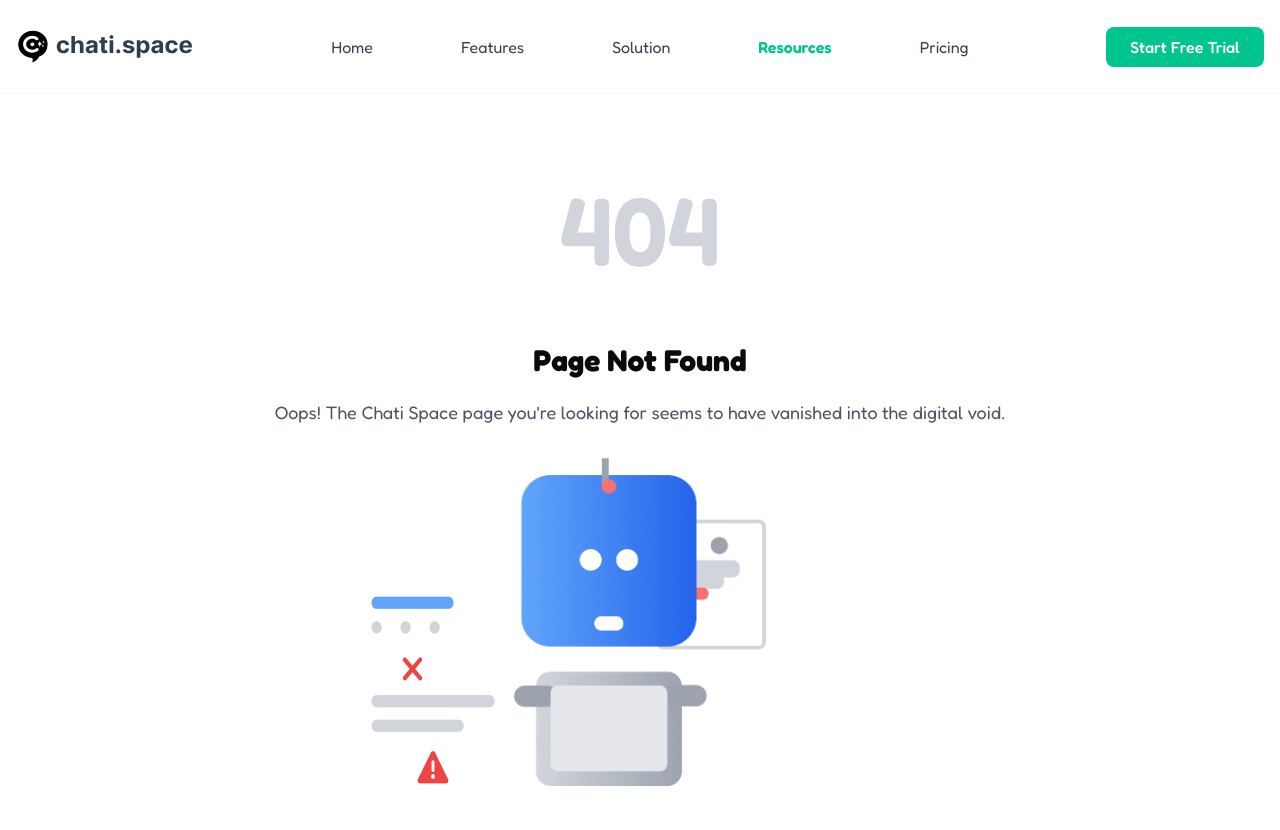
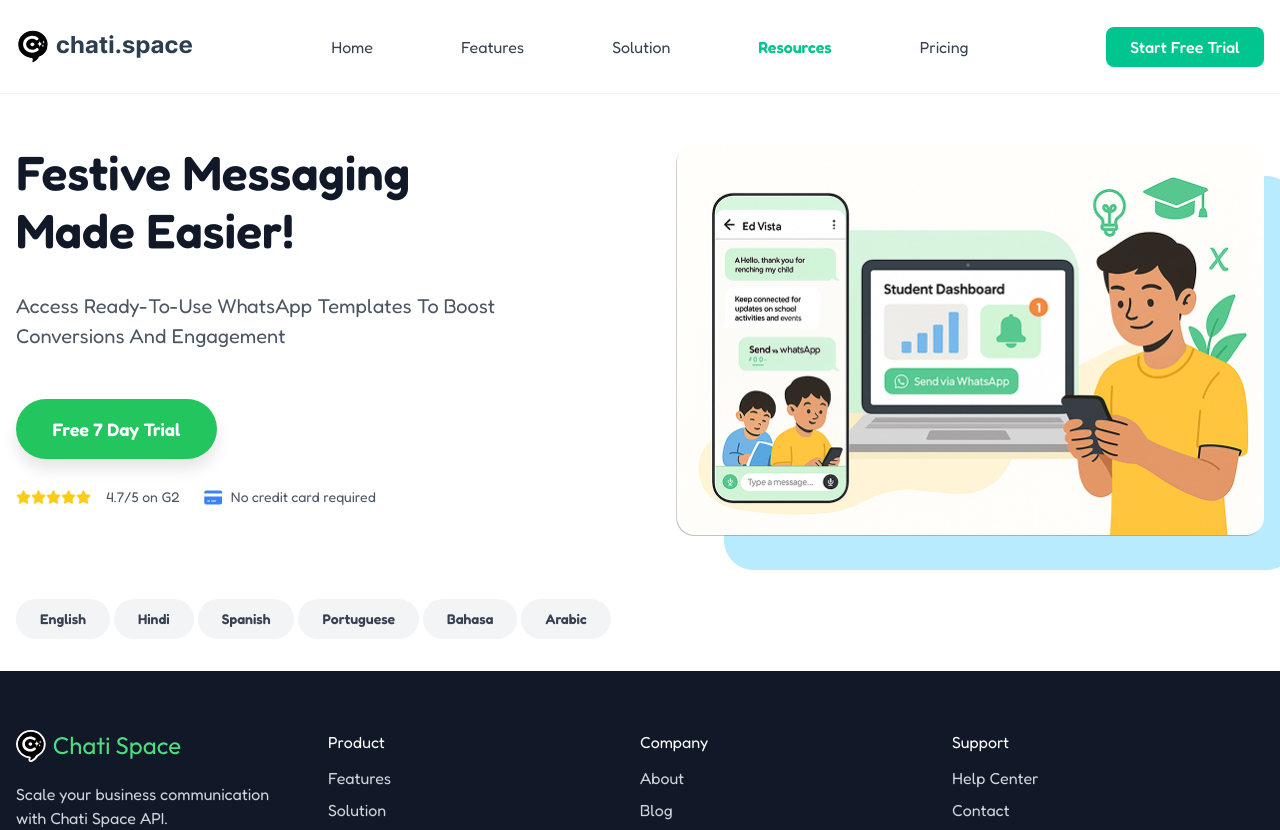
Before and after one commit to AQuadic/chat.space_nextjs, a Next.js app: page /resources/whatsapp_template in a window 1280 px wide. Before the commit this address had no page. Shown: the top 830 px of the page. Built offline with nearby package versions, Linux system fonts and the light colour scheme.

Commit message:
whatsapp template hero

```diff
--- /dev/null
+++ b/src/app/resources/whatsapp_template/page.tsx
@@ -0,0 +1,12 @@
+import WhatsappHero from '@/components/resources/whatsapp_template/WhatsappHero'
+import React from 'react'
+
+const page = () => {
+    return (
+        <div>
+            <WhatsappHero />
+        </div>
+    )
+}
+
+export default page
--- /dev/null
+++ b/src/components/resources/whatsapp_template/WhatsappHero.tsx
@@ -0,0 +1,118 @@
+'use client'
+
+import { SetStateAction, useState } from 'react';
+import Credit from '@/components/icons/features/Credit';
+import Image from 'next/image';
+
+const WhatsappHero = () => {
+    const [selectedLanguage, setSelectedLanguage] = useState('');
+
+    const handleLanguageSelect = (language: SetStateAction<string>) => {
+        setSelectedLanguage(language);
+    };
+
+    return (
+        <section className='container flex md:flex-row flex-col justify-between gap-8 xl:gap-0 pt-[50px] pb-8'>
+            <div>
+                <h1 className='text-[#111827] md:text-5xl text-4xl font-semibold leading-[1.2] capitalize'>
+                    Festive Messaging <br />Made Easier!<br />
+                </h1>
+                <p className='text-[#4B5563] text-xl leading-[150%] font-normal capitalize mt-8'>
+                    Access Ready-to-use WhatsApp Templates to boost <br /> conversions and engagement
+                </p>
+                <div
+                    className='w-[201px] h-[60px] bg-[#22C55E] rounded-full flex items-center justify-center mt-12'
+                    style={{ boxShadow: '0px 10px 15px 0px #0000001A' }}
+                >
+                    <p className='text-[#FFFFFF] text-lg font-semibold'>Free 7 Day Trial</p>
+                </div>
+                <div className='mt-6 flex flex-wrap items-center md:gap-6 gap-2'>
+                    <div className='flex items-center'>
+                        <Image src='/images/testimonials/rate.png' alt='stars' width={90} height={24} />
+                        <p className='text-[#4B5563] text-sm font-normal leading-[200%]'>4.7/5 on G2</p>
+                    </div>
+                    <div className='flex items-center gap-2'>
+                        <Credit />
+                        <p className='text-[#4B5563] text-sm font-normal leading-[200%]'>
+                            No credit card required
+                        </p>
+                    </div>
+                </div>
+                <div className='mt-[88px] flex flex-wrap xl:gap-1 gap-4'>
+                    <div
+                        className={`px-6 py-2.5 text-sm font-semibold rounded-full cursor-pointer ${
+                            selectedLanguage === 'English'
+                                ? 'text-white bg-[#111827]'
+                                : 'text-[#374151] bg-[#F3F4F6]'
+                        }`}
+                        onClick={() => handleLanguageSelect('English')}
+                    >
+                        English
+                    </div>
+                    <div
+                        className={`px-6 py-2.5 text-sm font-semibold rounded-full cursor-pointer ${
+                            selectedLanguage === 'Hindi'
+                                ? 'text-white bg-[#111827]'
+                                : 'text-[#374151] bg-[#F3F4F6]'
+                        }`}
+                        onClick={() => handleLanguageSelect('Hindi')}
+                    >
+                        Hindi
+                    </div>
+                    <div
+                        className={`px-6 py-2.5 text-sm font-semibold rounded-full cursor-pointer ${
+                            selectedLanguage === 'Spanish'
+                                ? 'text-white bg-[#111827]'
+                                : 'text-[#374151] bg-[#F3F4F6]'
+                        }`}
+                        onClick={() => handleLanguageSelect('Spanish')}
+                    >
+                        Spanish
+                    </div>
+                    <div
+                        className={`px-6 py-2.5 text-sm font-semibold rounded-full cursor-pointer ${
+                            selectedLanguage === 'Portuguese'
+                                ? 'text-white bg-[#111827]'
+                                : 'text-[#374151] bg-[#F3F4F6]'
+                        }`}
+                        onClick={() => handleLanguageSelect('Portuguese')}
+                    >
+                        Portuguese
+                    </div>
+                    <div
+                        className={`px-6 py-2.5 text-sm font-semibold rounded-full cursor-pointer ${
+                            selectedLanguage === 'Bahasa'
+                                ? 'text-white bg-[#111827]'
+                                : 'text-[#374151] bg-[#F3F4F6]'
+                        }`}
+                        onClick={() => handleLanguageSelect('Bahasa')}
+                    >
+                        Bahasa
+                    </div>
+                    <div
+                        className={`px-6 py-2.5 text-sm font-semibold rounded-full cursor-pointer ${
+                            selectedLanguage === 'Arabic'
+                                ? 'text-white bg-[#111827]'
+                                : 'text-[#374151] bg-[#F3F4F6]'
+                        }`}
+                        onClick={() => handleLanguageSelect('Arabic')}
+                    >
+                        Arabic
+                    </div>
+                </div>
+            </div>
+            <div className='relative'>
+                <Image src='/images/solution/solutionHero.png' alt='hero' width={588} height={392} className='z-10' />
+                <Image
+                    src='/images/solution/blueFrame.png'
+                    alt='blue frame'
+                    width={572}
+                    height={394}
+                    className='md:block hidden absolute top-8 left-12 -z-10'
+                />
+            </div>
+        </section>
+    );
+};
+
+export default WhatsappHero;
```
